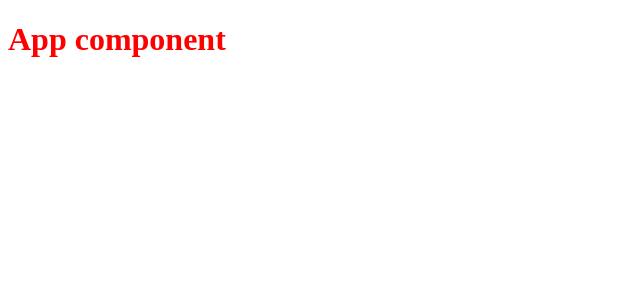
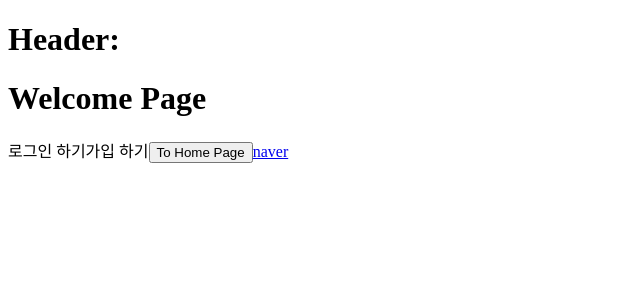
Before and after one commit to VC-Team-7-The-Statics/entry, a React (Create React App) app: page /welcome in a window 1280 px wide. Shown: the top 300 px of the page, without its empty margins (0-640 px from the left). Built offline with nearby package versions, Linux system fonts and the light colour scheme.

Commit message:
feat: 필요한 라우트 설정 완료

```diff
--- a/src/App.js
+++ b/src/App.js
@@ -1,10 +1,42 @@
 import "./App.scss";
+import { Routes, Route, useLocation } from "react-router-dom";
+import WelcomePage from "./pages/WelcomePage";
+import HomePage from "./pages/HomePage";
+import { useEffect, useState } from "react";
+import ProtectedRoutes from "./routes/ProtectedRoutes";
+import SignupPage from "./pages/SignupPage";
+import LoginPage from "./pages/LoginPage";
+import UserFormPage from "./pages/UserFormPage";
+import CoffeeFormPage from "./pages/CoffeeFormPage";
 
 function App() {
+  const location = useLocation();
+
+  const [state, setState] = useState("");
+
+  useEffect(() => {
+    if (window.isNativeApp && window.ReactNativeWebView) {
+      window.ReactNativeWebView.postMessage(JSON.stringify(location.pathname));
+      setState(window.token);
+    }
+  }, [location]);
+
+  const isLoggedIn = false;
+
   return (
-    <div className="container">
-      <h1>App component</h1>
-    </div>
+    <>
+      <h1>Header: {state}</h1>
+      <Routes>
+        <Route element={<ProtectedRoutes isLoggedIn={isLoggedIn} />}>
+          <Route path="/" element={<HomePage />} />
+          <Route path="/coffee-form" element={<CoffeeFormPage />} />
+        </Route>
+        <Route path="/welcome" element={<WelcomePage />} />
+        <Route path="/signup" element={<SignupPage />} />
+        <Route path="/login" element={<LoginPage />} />
+        <Route path="/user-form" element={<UserFormPage />} />
+      </Routes>
+    </>
   );
 }
 
--- a/src/index.js
+++ b/src/index.js
@@ -1,7 +1,12 @@
 import React from "react";
 import ReactDOM from "react-dom/client";
 import App from "./App";
+import { BrowserRouter } from "react-router-dom";
 
 const root = ReactDOM.createRoot(document.getElementById("root"));
 
-root.render(<App />);
+root.render(
+  <BrowserRouter>
+    <App />
+  </BrowserRouter>
+);
--- /dev/null
+++ b/src/pages/CoffeeFormPage.js
@@ -0,0 +1,9 @@
+function CoffeeFormPage() {
+  return (
+    <div>
+      <h1>커피챗 요청 폼 페이지</h1>
+    </div>
+  );
+}
+
+export default CoffeeFormPage;
--- /dev/null
+++ b/src/pages/HomePage.js
@@ -0,0 +1,22 @@
+import { useNavigate } from "react-router-dom";
+
+function HomePage() {
+  const navigate = useNavigate();
+
+  const sendToken = () => {
+    if (window.isNativeApp) {
+      window.ReactNativeWebView.postMessage("token: some-token??");
+    }
+  };
+
+  return (
+    <div>
+      <h1>home page screens</h1>
+      {window.isNativeApp && <h3>this is on WebView</h3>}
+      <button onClick={() => navigate("/welcome")}>To Welcome Page</button>
+      <button onClick={sendToken}>SEND TOKEN TO NATIVE</button>
+    </div>
+  );
+}
+
+export default HomePage;
--- /dev/null
+++ b/src/pages/LoginPage.js
@@ -0,0 +1,9 @@
+function LoginPage() {
+  return (
+    <div>
+      <h1>로그인 페이지</h1>
+    </div>
+  );
+}
+
+export default LoginPage;
--- /dev/null
+++ b/src/pages/SignupPage.js
@@ -0,0 +1,9 @@
+function SignupPage() {
+  return (
+    <div>
+      <h1>회원 가입 페이지</h1>
+    </div>
+  );
+}
+
+export default SignupPage;
--- /dev/null
+++ b/src/pages/UserFormPage.js
@@ -0,0 +1,9 @@
+function UserFormPage() {
+  return (
+    <div>
+      <h1>유저 정보 등록 페이지</h1>
+    </div>
+  );
+}
+
+export default UserFormPage;
--- /dev/null
+++ b/src/pages/WelcomePage.js
@@ -0,0 +1,18 @@
+import { useNavigate } from "react-router-dom";
+
+function WelcomePage() {
+  const navigate = useNavigate();
+
+  return (
+    <div>
+      <h1>Welcome Page</h1>
+      <span>로그인 하기</span>
+      <span>가입 하기</span>
+      {window.isNativeApp && <h3>this is on WebView</h3>}
+      <button onClick={() => navigate("/")}>To Home Page</button>
+      <a href="naver.com">naver</a>
+    </div>
+  );
+}
+
+export default WelcomePage;
--- /dev/null
+++ b/src/routes/ProtectedRoutes.js
@@ -0,0 +1,11 @@
+import { Navigate, Outlet } from "react-router-dom";
+
+function ProtectedRoutes({ isLoggedIn }) {
+  if (!isLoggedIn) {
+    return <Navigate to="/welcome" replace />;
+  }
+
+  return <Outlet />;
+}
+
+export default ProtectedRoutes;
```
